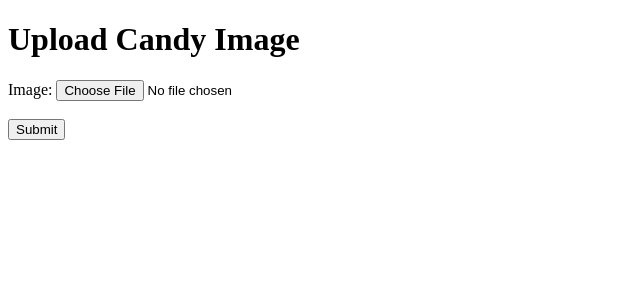
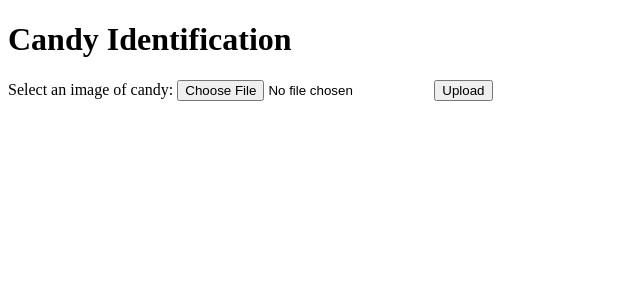
Before and after one commit to IAMBakker/hackathon-with-chatgpt, a Flask app: template templates/upload_form.html in a window 1280 px wide. Shown: the top 300 px of the page, without its empty margins (0-640 px from the left). Run offline with Flask 3, Linux system fonts and the light colour scheme; the template is opened without the code that fills it, so the values that code supplies are empty.

Commit message:
Now creates the output folders allowing for easier training of the CV model

```diff
--- a/app.py
+++ b/backend_app.py
@@ -30,9 +30,31 @@ def upload():
     # Return the name of the candy
     return jsonify({'candy': candy})
 
+@app.route('/validationSuccess', methods=['POST'])
+def validation_success():
+    # Replace with your code to handle successful validation
+    image = request.files['image']
+    candy = request.form['candy']
+    image.save('validated/' + candy + '/' + image.filename)
+    return 'Success'
+
+@app.route('/validationFailed', methods=['POST'])
+def validation_failed():
+    # Replace with your code to handle failed validation
+    image = request.files['image']
+    candy = request.form['candy']
+    image.save('failed/' + candy + '/' + image.filename)
+    return 'Success'
+
 if __name__ == '__main__':
     # Create the uploads directory if it doesn't exist
-    os.makedirs('uploads', exist_ok=True)
-
+    os.makedirs('failed/m&m', exist_ok=True)
+    os.makedirs('failed/m&m crispy', exist_ok=True)
+    os.makedirs('failed/skittle', exist_ok=True)
+    os.makedirs('failed/smarty', exist_ok=True)
+    os.makedirs('validated/m&m', exist_ok=True)
+    os.makedirs('validated/m&m crispy', exist_ok=True)
+    os.makedirs('validated/skittle', exist_ok=True)
+    os.makedirs('validated/smarty', exist_ok=True)
     # Start the Flask application
     app.run(host="localhost", port=5050)
--- a/templates/upload_form.html
+++ b/templates/upload_form.html
@@ -1,42 +1,91 @@
 <!DOCTYPE html>
 <html>
 <head>
-    <title>Upload Candy Image</title>
-    <script src="https://code.jquery.com/jquery-3.6.0.min.js"></script>
+    <title>Candy Identification</title>
 </head>
 <body>
-    <h1>Upload Candy Image</h1>
-    <form id="upload-form">
-        <label for="image">Image:</label>
-        <input type="file" id="image" name="image"><br><br>
-        <button type="submit">Submit</button>
+    <h1>Candy Identification</h1>
+    <form id="upload-form" enctype="multipart/form-data">
+        <label for="image">Select an image of candy:</label>
+        <input type="file" name="image" id="image">
+        <input type="submit" value="Upload">
     </form>
-
-    <div id="result"></div>
+    <div id="result" style="display: none;">
+        <p id="result-text"></p>
+        <form id="feedback-form" style="display: none;">
+            <p>Was this result correct?</p>
+            <button type="button" onclick="submitFeedback(true)">Yes</button>
+            <button type="button" onclick="showFeedbackForm()">No</button>
+        </form>
+        <form id="manual-form" style="display: none;">
+            <p>Please select the correct candy type:</p>
+            <select name="candy-type" id="candy-type">
+                <option value="m&m">m&amp;m</option>
+                <option value="smarty">smarty</option>
+                <option value="m&m crispy">m&amp;m crispy</option>
+                <option value="skittle">skittle</option>
+            </select>
+            <button type="button" onclick="submitFeedback(false)">Submit</button>
+        </form>
+    </div>
 
     <script>
-        $(document).ready(function() {
-            $('#upload-form').submit(function(event) {
-                event.preventDefault();
+        const form = document.querySelector('#upload-form');
+        const resultDiv = document.querySelector('#result');
+        const resultText = document.querySelector('#result-text');
+        const feedbackForm = document.querySelector('#feedback-form');
+        const manualForm = document.querySelector('#manual-form');
+        const candyType = document.querySelector('#candy-type');
+        let aiResultCandyType
 
-                var formData = new FormData(this);
+        form.addEventListener('submit', async (event) => {
+            event.preventDefault();
 
-                $.ajax({
-                    url: 'http://localhost:5050/upload',
-                    type: 'POST',
-                    data: formData,
-                    processData: false,
-                    contentType: false,
-                    success: function(response) {
-                        $('#result').html('<p>The candy in the image is: ' + response.candy + '</p>');
-                    },
-                    error: function(xhr, status, error) {
-                        var errorMessage = xhr.responseText || error;
-                        $('#result').html('<p>Error: ' + errorMessage + '</p>');
-                    }
+            const formData = new FormData(form);
+            const response = await fetch('http://localhost:5050/upload', {
+                method: 'POST',
+                body: formData
+            });
+            const result = await response.json();
+
+            resultText.innerText = `Identified candy type: ${result.candy}`;
+            aiResultCandyType = result.candy;
+            resultDiv.style.display = 'block';
+            feedbackForm.style.display = 'block';
+        });
+
+        function showFeedbackForm() {
+            feedbackForm.style.display = 'none';
+            manualForm.style.display = 'block';
+        }
+
+        async function submitFeedback(correct) {
+            const formData = new FormData(form);
+            const candy = correct ? resultText.innerText.split(': ')[1] : candyType.value;
+
+            if (correct) {
+                formData.append('candy', candy);
+                await fetch('http://localhost:5050/validationSuccess', {
+                    method: 'POST',
+                    body: formData
                 });
-            });
-        });
+            } else {
+                const data = new FormData();
+                data.append('image', formData.get('image'));
+                data.append('candy', candy);
+
+                await fetch('http://localhost:5050/validationFailed', {
+                    method: 'POST',
+                    body: data
+                });
+            }
+
+            resultDiv.style.display = 'none';
+            manualForm.style.display = 'none';
+            feedbackForm.style.display = 'none';
+            alert('Thank you for your feedback!');
+            form.reset();
+        }
     </script>
 </body>
 </html>
```
Also changed, not shown: 1 other file.
